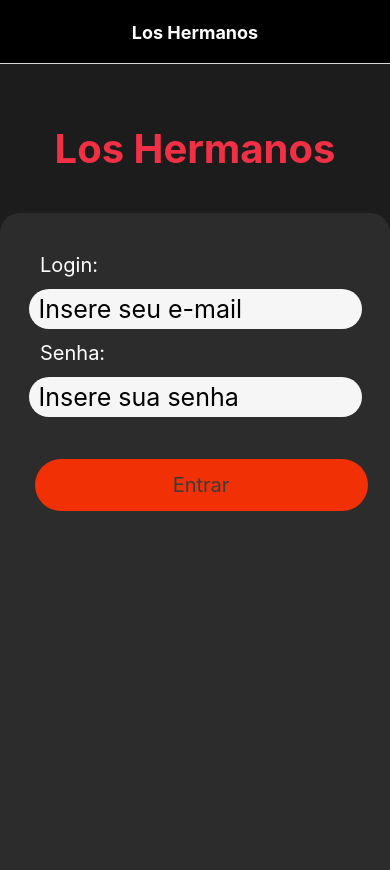
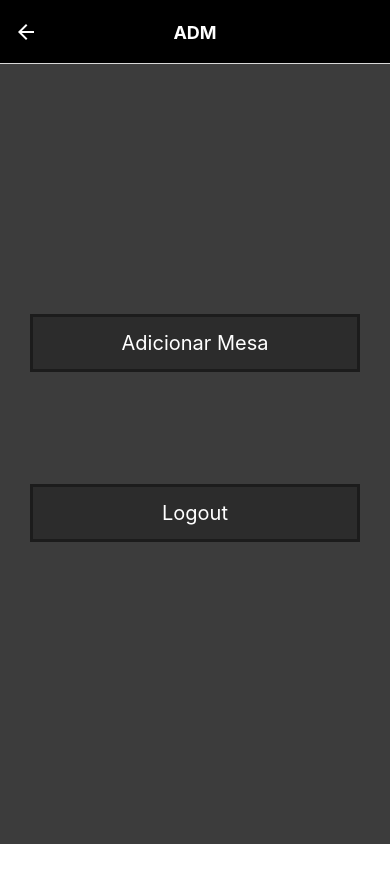
Before and after one commit to SessyoinKirin/Trabalho-de-Conclusao, a React Native app: screen /ADM in a window 390 px wide. After the commit the page ends 844 px from the top, so only its background shows below. Built offline with nearby package versions, Linux system fonts and the light colour scheme.

Commit message:
foi adicionado a página de ADM, com função de adicionar mesa e logout

```diff
--- a/App.js
+++ b/App.js
@@ -17,19 +17,20 @@ import Detail from './src/components/detalhes';
 import Mesa from './src/components/Mesa';
 import Carrinho from './src/components/carrinho';
 import Cardapio from './src/components/cardapio';
+import Adm from './src/components/adm';
 
 
 import styles from './estiloGeral';
 
 
 
-function App({navigation}) {
+function App({ navigation }) {
   return (
     // <View style={styles.container}>
     //   <Login />
     // </View>
     <NavigationContainer>
-      <Stack.Navigator  screenOptions={{
+      <Stack.Navigator screenOptions={{
         headerTitleAlign: 'center',
         headerTitleStyle: { fontWeight: 'bold' }
       }}>
@@ -40,7 +41,7 @@ function App({navigation}) {
           headerTintColor: 'white',
         }} />
         <Stack.Screen name="Mesa" component={Mesa} options={{
-          title:'Mesas',
+          title: 'Mesas',
           headerStyle: {
             backgroundColor: 'black',
           },
@@ -49,7 +50,7 @@ function App({navigation}) {
 
         }} />
 
-        <Stack.Screen name="Carrinho" component={Carrinho} options={({route})=>({
+        <Stack.Screen name="Carrinho" component={Carrinho} options={({ route }) => ({
           title: `Mesa ${route.params.index}`,
           headerStyle: {
             backgroundColor: 'black',
@@ -82,6 +83,13 @@ function App({navigation}) {
           headerTintColor: 'white',
         }} />
 
+        <Stack.Screen name="ADM" component={Adm} options={{
+          headerStyle: {
+            backgroundColor: 'black',
+          },
+          headerTintColor: 'white',
+        }} />
+
 
 
       </Stack.Navigator>
@@ -89,7 +97,7 @@ function App({navigation}) {
   );
 }
 
-function Redirecionar({navigation}){
+function Redirecionar({ navigation }) {
   navigation.navigate('Mesa')
 }
 
--- a/estiloGeral.js
+++ b/estiloGeral.js
@@ -2,7 +2,7 @@
  * @Author: SessyoinChen
  * @Date: 2023-03-29 09:43:59
  * @LastEditors: SessyoinChen
- * @LastEditTime: 2023-04-12 11:32:06
+ * @LastEditTime: 2023-04-25 10:19:35
  * @FilePath: \Trabalho-de-Conclusao\estiloGeral.js
  * @Description:
  *
@@ -273,6 +273,22 @@ const styles = StyleSheet.create({
         fontWeight: 'bold',
 
     },
+
+    //ADM
+    admBotao: {
+        flex: 0.5,
+        justifyContent: 'center',
+        alignItems: 'center',
+        borderWidth: 3,
+        borderColor: '#1c1c1c',
+        backgroundColor: '#2c2c2c',
+    },
+    admTexto: {
+        padding: 2,
+        margin: 5,
+        fontSize: 20,
+        color: '#fff',
+    },
 });
 
 export default styles
--- /dev/null
+++ b/src/components/adm/index.js
@@ -0,0 +1,51 @@
+/*
+ * @Author: SessyoinChen
+ * @Date: 2023-04-25 09:10:26
+ * @LastEditors: SessyoinChen
+ * @LastEditTime: 2023-04-25 10:24:00
+ * @FilePath: \Trabalho-de-Conclusao\src\components\adm\index.js
+ * @Description:
+ *
+ */
+import { StatusBar } from 'expo-status-bar';
+import * as React from 'react';
+import { Button, StyleSheet, Text, View, TouchableOpacity, Image } from 'react-native';
+import { NavigationContainer } from '@react-navigation/native';
+import { createNativeStackNavigator } from '@react-navigation/native-stack';
+import styles from '../../../estiloGeral';
+import Cardapio from '../cardapio';
+
+export default function Adm({ navigation }) {
+    return <View style={[styles.container, {backgroundColor:'#3c3c3c'}]}>
+
+        <View style={{ flex: 1 }}>
+
+        </View>
+        <View style={{ flex: 1 }}>
+
+        </View>
+        {/* <View style={{ flex: 1, padding:30 }}>
+            <TouchableOpacity style={styles.admBotao}>
+                <Text style={styles.admTexto}>Remover Mesa</Text>
+            </TouchableOpacity>
+        </View> */}
+        <View style={{ flex: 1, padding:30 }}>
+            <TouchableOpacity style={styles.admBotao} onPress={()=>alert('Mesa adicionado com sucesso!')}>
+                <Text style={styles.admTexto}>Adicionar Mesa</Text>
+            </TouchableOpacity>
+        </View>
+
+
+        <View style={{ flex: 1, padding:30 }}>
+            <TouchableOpacity style={styles.admBotao} onPress={()=>navigation.navigate('Los Hermanos')}>
+                <Text style={styles.admTexto}>Logout</Text>
+            </TouchableOpacity>
+        </View>
+        <View style={{ flex: 1 }}>
+
+        </View>
+        <View style={{ flex: 1 }}>
+
+        </View>
+    </View>
+}
--- a/src/components/login/index.js
+++ b/src/components/login/index.js
@@ -2,7 +2,7 @@
  * @Author: SessyoinChen
  * @Date: 2023-03-01 10:30:41
  * @LastEditors: SessyoinChen
- * @LastEditTime: 2023-04-11 10:28:19
+ * @LastEditTime: 2023-04-25 10:22:10
  * @FilePath: \Trabalho-de-Conclusao\src\components\login\index.js
  * @Description:
  *
@@ -21,15 +21,20 @@ export default function Login({ navigation }) {
 
     function logar() {
         // console.log(navigation.navigate)
-        navigation.navigate('Mesa')
-        // if(login === 'acnologia' && password === 'acnologia'){
-        //     navigation.navigate('Mesa')
-        //     setLogin(null)
-        //     setPassword(null)
-        //     setMsgError(null)
-        // }else{
-        //     setMsgError('E-mail ou senha inválida!!')
-        // }
+        // navigation.navigate('Mesa')
+        if(login === 'acnologia' && password === 'acnologia'){
+            navigation.navigate('ADM')
+            setLogin(null)
+            setPassword(null)
+            setMsgError(null)
+        }else if(login === 'povao' && password === 'povao'){
+            navigation.navigate('Mesa')
+            setLogin(null)
+            setPassword(null)
+            setMsgError(null)
+        }else{
+            setMsgError('E-mail ou senha inválida!!')
+        }
     }
 
     return (
```
